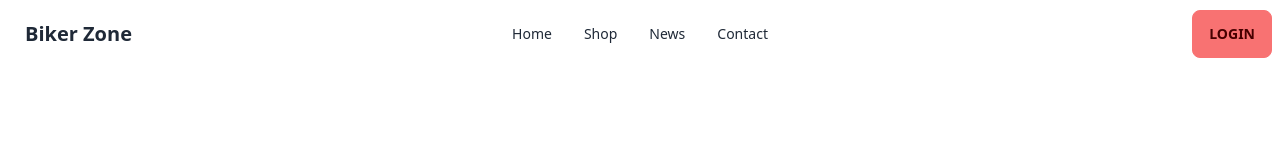
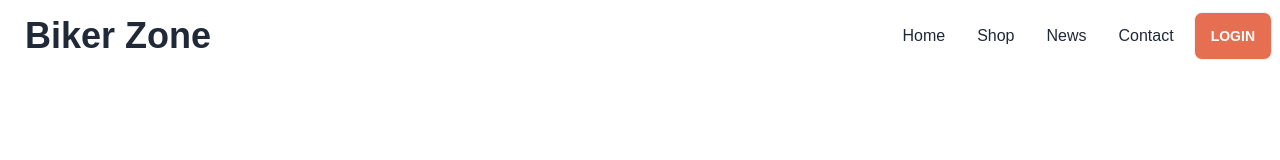
Before and after one commit to Dinislam1999/biker-zone-with-dasiayui, a plain HTML site: page index.html in a window 1280 px wide. Drawn offline with nearby package versions, Linux system fonts and the light colour scheme.

Commit message:
header main update commit

```diff
--- a/index.html
+++ b/index.html
@@ -7,40 +7,63 @@
     <!-- tailwind and daisy ui cdn -->
     <link href="https://cdn.jsdelivr.net/npm/daisyui@3.3.1/dist/full.css" rel="stylesheet" type="text/css" />
 <script src="https://cdn.tailwindcss.com"></script>
+<!-- Google font Poppins -->
+<link rel="preconnect" href="https://fonts.googleapis.com">
+<link rel="preconnect" href="https://fonts.gstatic.com" crossorigin>
+<link href="https://fonts.googleapis.com/css2?family=Inter:wght@300;400;500;600;700;800&display=swap" rel="stylesheet">
+<!-- Tailwind Custom classes -->
+ <script>
+    tailwind.config = {
+      theme: {
+        extend: {
+          colors: {
+            clifford: '#da373d',
+            'bike-primary': '#e76f51',
+          }
+        }
+      }
+    }
+  </script>
+<!-- Custom style  -->
+<style>
+    .font-poppins{
+        font-family: 'Poppins', sans-serif;
+    }
+</style>
 </head>
-<body>
-    <header>
+<body class="font-poppins">
+    <header class="md:container md:mx-auto">
         <nav>
             <div class="navbar bg-base-100">
-                <div class="navbar-start">
+                <div class="flex-1">
                   <div class="dropdown">
                     <label tabindex="0" class="btn btn-ghost lg:hidden">
                       <svg xmlns="http://www.w3.org/2000/svg" class="h-5 w-5" fill="none" viewBox="0 0 24 24" stroke="currentColor"><path stroke-linecap="round" stroke-linejoin="round" stroke-width="2" d="M4 6h16M4 12h8m-8 6h16" /></svg>
                     </label>
-                    <ul tabindex="0" class="menu menu-sm dropdown-content mt-3 z-[1] p-2 shadow bg-base-100 rounded-box w-52">
+                    <ul tabindex="0" class="menu menu-sm dropdown-content mt-3 z-[1] p-2 text-base shadow bg-base-100 rounded-box w-52">
                       <li><a>Home</a></li>
                       <li><a>Shop</a></li>
                       <li><a>News</a></li>
                       <li><a>Contact</a></li>
                     </ul>
                   </div>
-                  <a class="btn btn-ghost normal-case text-xl">Biker Zone</a>
+                  <a class="btn btn-ghost normal-case text-4xl">Biker Zone</a>
                 </div>
                 <div class="navbar-center hidden lg:flex">
-                  <ul class="menu menu-horizontal px-1">
+                  <ul class="menu text-base menu-horizontal px-1">
                     <li><a>Home</a></li>
                     <li><a>Shop</a></li>
                     <li><a>News</a></li>
                     <li><a>Contact</a></li>
                   </ul>
                 </div>
-                <div class="navbar-end">
-                  <a class="btn btn-error">Login</a>
+                <div class="">
+                  <a class="btn bg-bike-primary text-white">Login</a>
                 </div>
               </div>
         </nav>
     </header>
-    <main></main>
+    <main class="md:container md:mx-auto"></main>
     <footer></footer>
 </body>
 </html>
```
